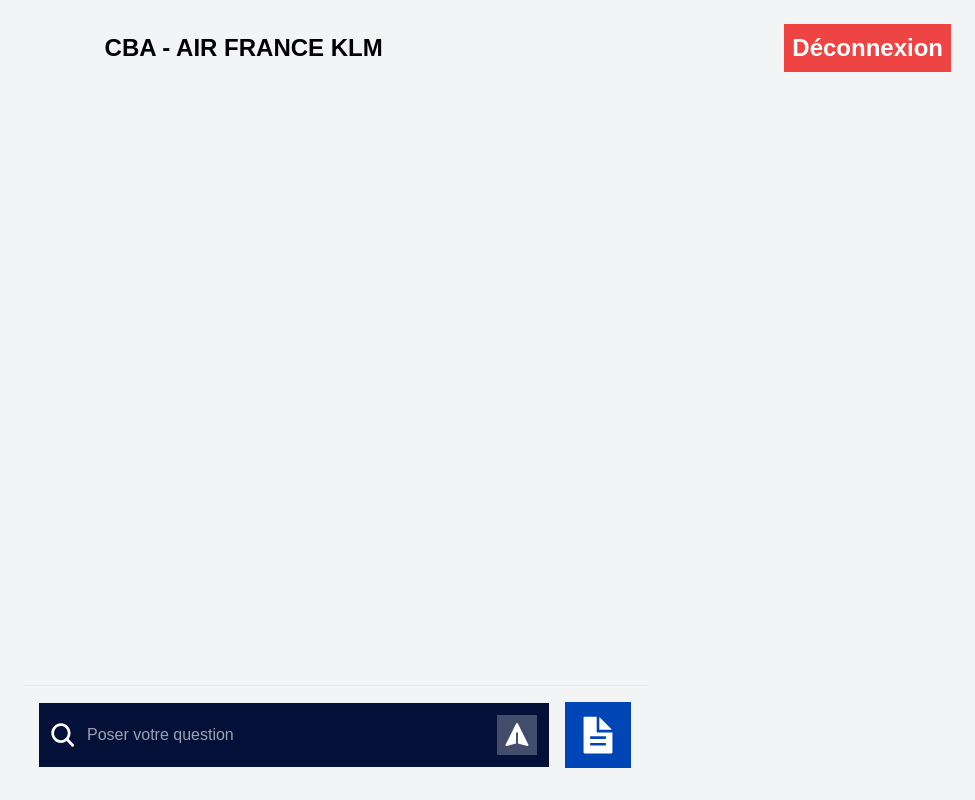
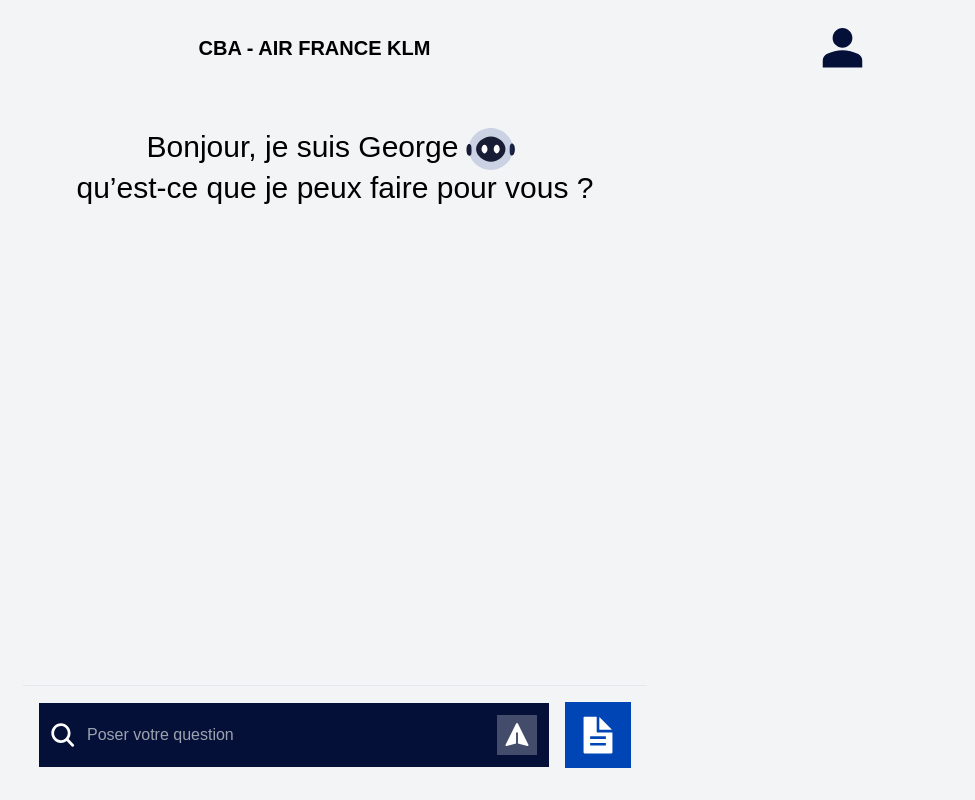
Before and after one commit to MDS-WORKSHOP/CBA-PROJECT, a Vue app in the folder client/: page / in a window 1280 px wide. Shown: the whole page, without its empty margins (305-1280 px from the left). Built offline with nearby package versions, Linux system fonts and the light colour scheme; a web font is replaced by a local one.

Commit message:
feat(Home): add method to creat conversation

```diff
--- a/client/src/views/Home.vue
+++ b/client/src/views/Home.vue
@@ -1,76 +1,9 @@
-<script setup lang="ts">
-import { ref, nextTick, onMounted } from 'vue';
-import { useRouter } from 'vue-router';
-import ChatMessage from '../components/Chat/ChatMessage.vue';
-import ChatInput from '../components/Chat/ChatInput.vue';
-import Modal from '../components/Chat/Modal.vue';
-
-const messages = ref<{ sender: string, text: string }[]>([]);
-const isLoading = ref(false);
-const isFileUploadModalVisible = ref(false);
-const chatContainer = ref<HTMLElement | null>(null);
-const router = useRouter();
-const messagesContainer = ref<HTMLElement | null>(null);
-import api from '../services/api';
-
-const ask = async (text: string) => {
-  try {
-    const response = await api.post('/ask/', { question: text });
-    console.log(response.data)
-    return response.data.ai_response;
-    isLoading.value = false;
-  } catch (error) {
-    console.error(error);
-    return null;
-  }
-};
-
-const sendMessage = async (text: string) => {
-  messages.value.push({ sender: 'user', text });
-  isLoading.value = true;
-  const response = await ask(text);
-  if (response) {
-    messages.value.push({ sender: 'bot', text: response });
-  }
-  nextTick(() => {
-    scrollToBottom();
-  });
-  // setTimeout(() => {
-  //   messages.value.push({ sender: 'bot', text: 'Je suis George, que puis-je faire pour vous ?' });
-  //   isLoading.value = false;
-  //   nextTick(() => {
-  //     scrollToBottom();
-  //   });
-  // }, 1000);
-};
-
-const scrollToBottom = () => {
-  if (messagesContainer.value) {
-    messagesContainer.value.scrollTop = messagesContainer.value.scrollHeight;
-  }
-};
-
-const toggleFileUploadModal = () => {
-  isFileUploadModalVisible.value = !isFileUploadModalVisible.value;
-};
-
-const logout = () => {
-  localStorage.removeItem('accessToken');
-  document.cookie = 'refreshToken=; expires=Thu, 01 Jan 1970 00:00:00 UTC; path=/;';
-  router.push('/login');
-};
-
-onMounted(() => {
-  scrollToBottom();
-});
-</script>
-
 <template>
   <div class="flex flex-col h-screen bg-gray-100">
-    <header class="p-4 text-center font-bold text-2xl flex justify-between items-center">
+    <header class="p-4 text-center font-bold text-xl flex justify-between items-center relative">
       <div></div>
-      <span>CBA - AIR FRANCE KLM</span>
-      <button class="bg-red-500 text-white p-2 m-2" @click="logout">Déconnexion</button>
+      <RouterLink to="/"><span>CBA - AIR FRANCE KLM</span></RouterLink>
+      <DropDown class="absolute right-24" />
     </header>
     <div class="flex-grow grid grid-cols-12 p-4">
       <div class="col-span-1"></div>
@@ -78,8 +11,16 @@
       <div class="col-span-1"></div>
       <div ref="messagesContainer" class="col-span-6 flex flex-col h-3/4 overflow-scroll">
         <div class="flex-grow p-4" ref="chatContainer">
-          <div>
+          <div v-if="messages.length">
             <ChatMessage class="my-8" v-for="(message, index) in messages" :key="index" :message="message" />
+          </div>
+          <div v-else class="text-center text-3xl font-medium flex flex-col justify-center items-center">
+            <div>
+              <span>Bonjour, je suis George</span>
+                <GeorgeIcon class="inline-block mx-2" />
+                <br />
+              <span>qu’est-ce que je peux faire pour vous ?</span>
+            </div>
           </div>
         </div>
       </div>
@@ -104,5 +45,74 @@
   </div>
 </template>
 
+<script setup lang="ts">
+import { ref, nextTick, onMounted } from 'vue';
+import ChatMessage from '../components/Chat/ChatMessage.vue';
+import ChatInput from '../components/Chat/ChatInput.vue';
+import Modal from '../components/Chat/Modal.vue';
+import DropDown from '../components/DropDown.vue';
+import GeorgeIcon from '../components/Icons/GeorgeIcon.vue';
+
+const messages = ref<{ sender: string, text: string }[]>([]);
+const isLoading = ref(false);
+const isFileUploadModalVisible = ref(false);
+const chatContainer = ref<HTMLElement | null>(null);
+const messagesContainer = ref<HTMLElement | null>(null);
+import api from '../services/api';
+
+const ask = async (text: string) => {
+  try {
+    const conversionId = sessionStorage.getItem('conversionId');
+    if (!conversionId) {
+      const response = await api.post('/conversations/');
+      sessionStorage.setItem('conversionId', response.data.id);
+      return askQuestion(text, response.data.id);
+    } else {
+      return askQuestion(text, conversionId);
+    }
+  } catch (error) {
+    console.error(error);
+    return null;
+  }
+};
+
+const askQuestion = async (text: string, conversionId: any) => {
+  try {
+    const response = await api.post('/ask/', { question: text, conversation_id: conversionId});
+    return response.data.ai_response;
+    isLoading.value = false;
+  } catch (error) {
+    console.error(error);
+    return null;
+  }
+};
+
+const sendMessage = async (text: string) => {
+  messages.value.push({ sender: 'user', text });
+  isLoading.value = true;
+  const response = await ask(text);
+  if (response) {
+    messages.value.push({ sender: 'bot', text: response });
+  }
+  nextTick(() => {
+    scrollToBottom();
+  });
+};
+
+const scrollToBottom = () => {
+  if (messagesContainer.value) {
+    messagesContainer.value.scrollTop = messagesContainer.value.scrollHeight;
+  }
+};
+
+const toggleFileUploadModal = () => {
+  isFileUploadModalVisible.value = !isFileUploadModalVisible.value;
+};
+
+onMounted(() => {
+  scrollToBottom();
+});
+</script>
+
 <style scoped>
 </style>
```
